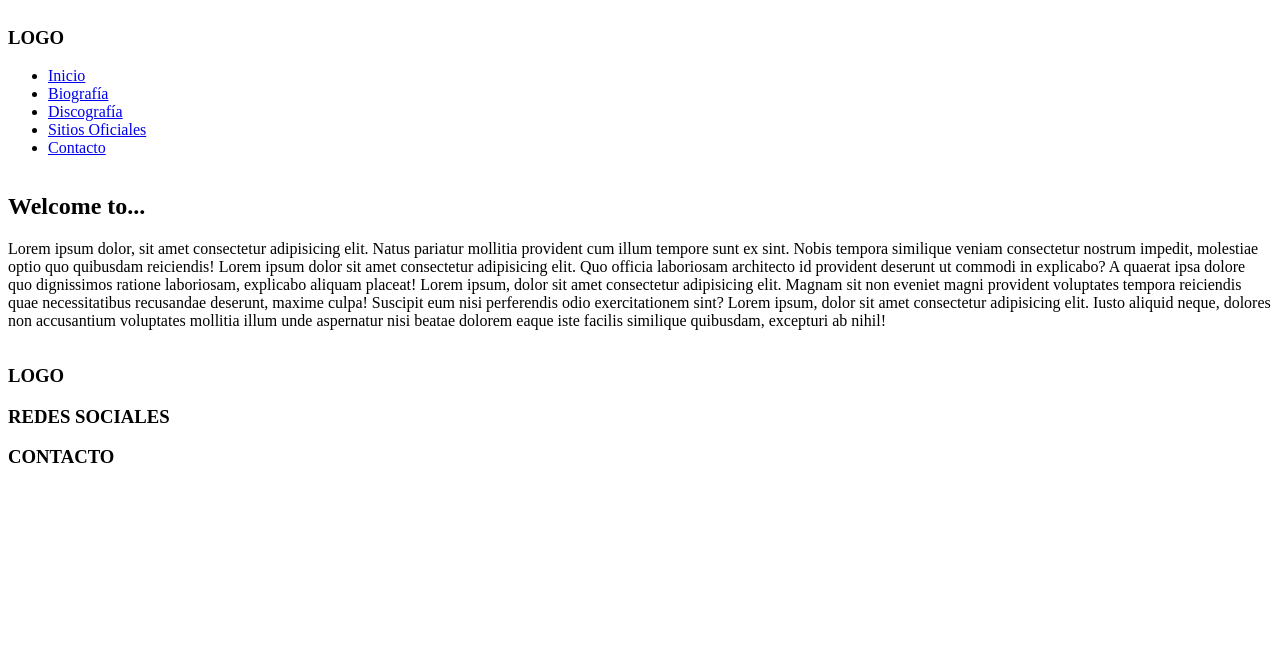
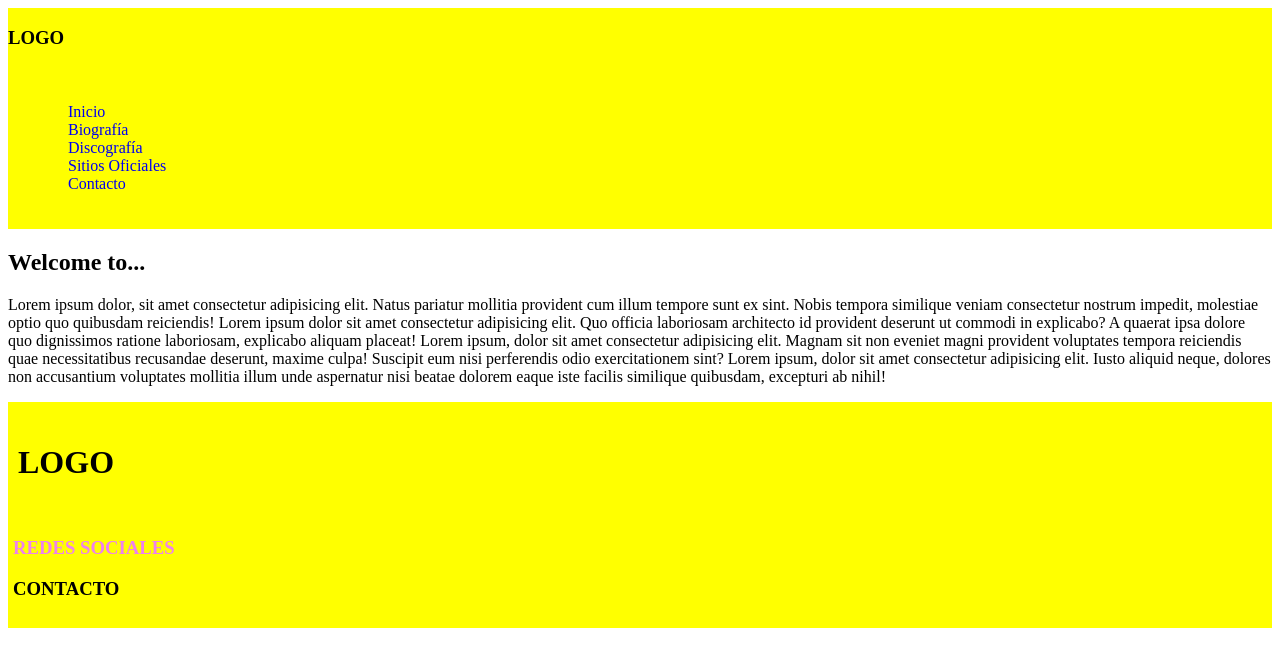
Before and after one commit to azuuuulada/TSLombardoFINAL, a website: page index.html in a window 1280 px wide. Drawn offline with Linux system fonts and the light colour scheme.

Commit message:
incorporamos el uso de partials

```diff
--- /dev/null
+++ b/scss/_footer.scss
@@ -0,0 +1,20 @@
+footer{
+    background-color:yellow;
+    padding: {
+        top:5px;
+        bottom:10px;
+        left:5px;
+        right:20px;
+    }
+    .logo{
+        padding:5px;
+        h3{
+            font-size:2rem;
+        }
+    }
+    .rrss{
+        h3{
+            color:violet;
+        }
+    }
+}
--- /dev/null
+++ b/scss/_grid.scss
@@ -0,0 +1,23 @@
+.gridContainer{
+    display: grid;
+    grid-template-areas:
+    "header"
+    "main"
+    "footer";
+    grid-template-columns: 100%;
+    grid-template-rows: repeat(3,auto);
+        header{grid-area: header;
+            .logo{padding: 20px
+                h3{
+                    font:{
+                        size: 2rem;
+                        family: 'tahoma';
+                    }
+                    color: blue;
+                }
+            }
+        }
+        main{grid-area: main;}
+        footer{grid-area: footer;}
+
+}
--- /dev/null
+++ b/scss/_nav.scss
@@ -0,0 +1,19 @@
+header{
+    background-color:yellow;
+    nav{
+        padding:20px;
+        ul{
+            li{
+                list-style-type: none;
+                a{
+                    text-decoration: none;
+                    font: size 1.5rem;
+                    transition: all 2s;
+                    &:hover{ /* a:hover */
+                        background-color: aquamarine;
+                    }
+                }
+            }
+        }
+    }
+}
--- a/scss/style.scss
+++ b/scss/style.scss
@@ -1,24 +1,3 @@
-h1{color: blue; font-size: 3rem; background-color: cornsilk;}
-.gridContainer{
-    display: grid;
-    grid-template-areas:
-    "header"
-    "main"
-    "footer";
-    grid-template-columns: 100%;
-    grid-template-rows: repeat(3,auto);
-        header{grid-area: header;
-            .logo{padding: 20px
-                h3{
-                    font:{
-                        size: 2rem;
-                        family: 'tahoma';
-                    }
-                    color: blue;
-                }
-            }
-        }
-        main{grid-area: main;}
-        footer{grid-area: footer;}
-
-}
+@import "grid";
+@import "nav";
+@import "footer";
```
Also changed, not shown: css/estilo.css.
